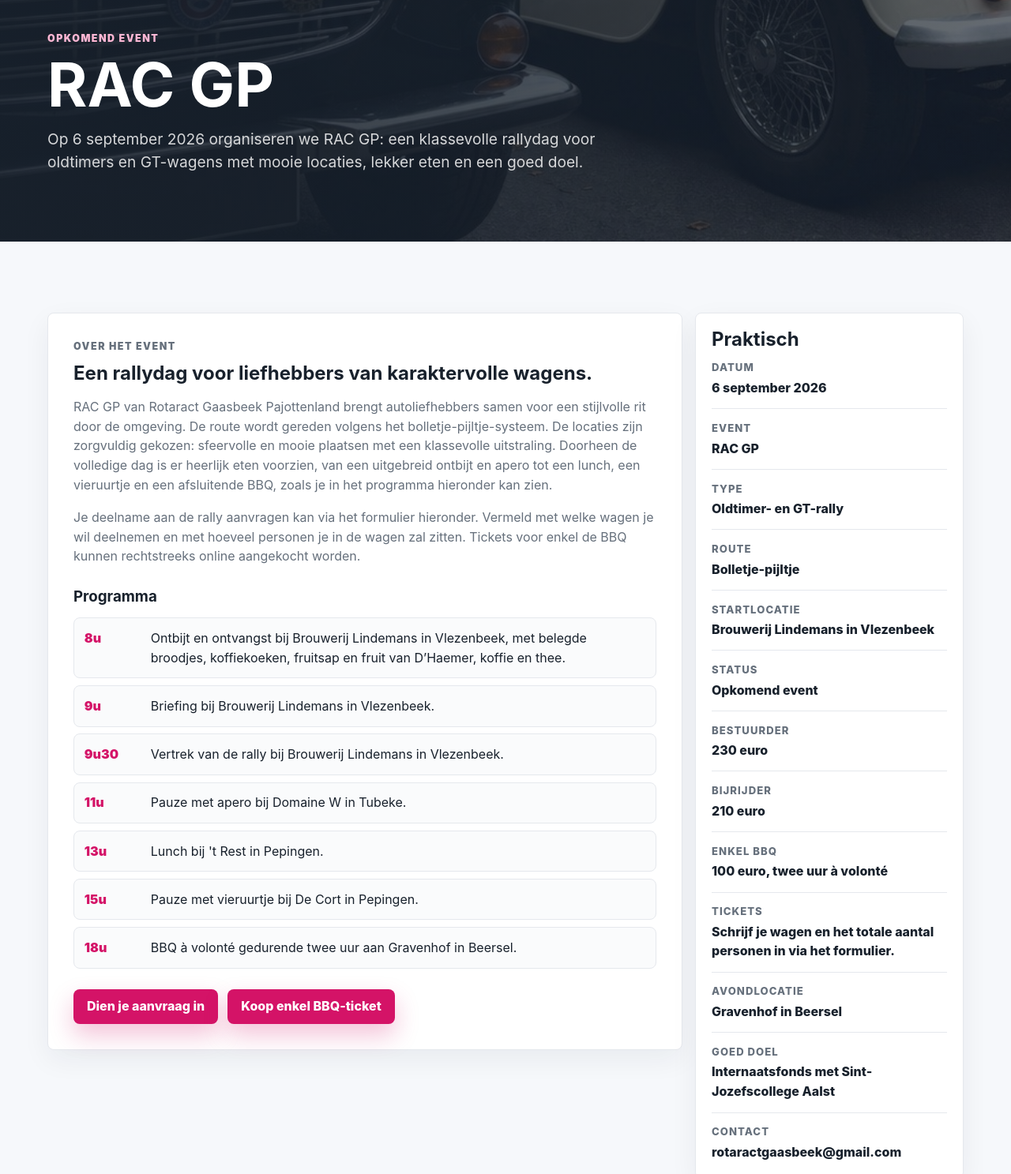
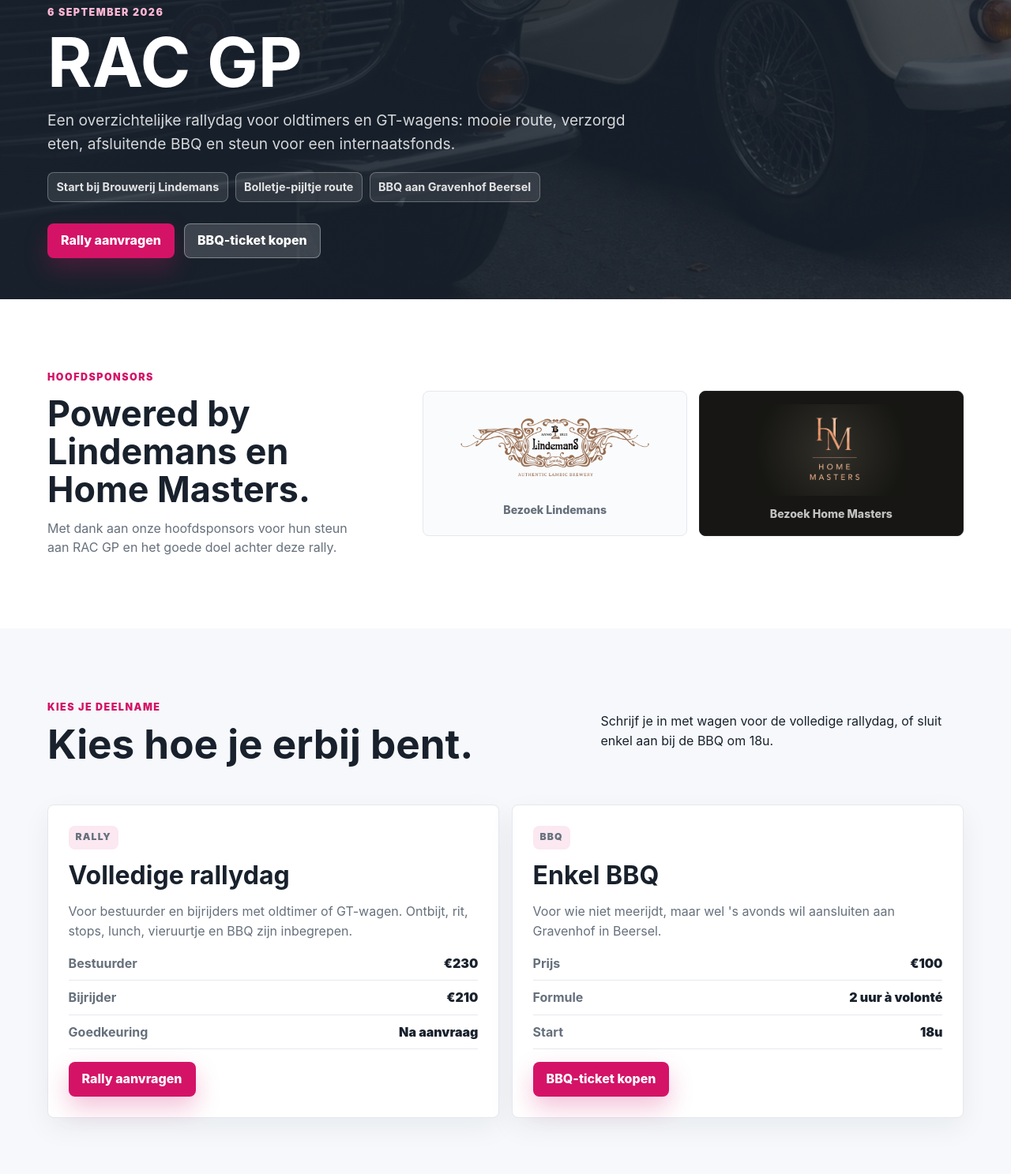
Before and after one commit to rotaractgaasbeek/website, a plain HTML site: page rally.html in a window 1280 px wide. Shown: the part 123-1610 px from the top of the page at 79% size. Drawn offline with Linux system fonts and the light colour scheme; a script that the page names is missing.

Commit message:
update rally evenement pagina

```diff
--- a/assets/css/styles.css
+++ b/assets/css/styles.css
@@ -689,6 +689,243 @@ textarea {
   max-width: 780px;
 }
 
+.page-hero--rally .page-hero__image {
+  opacity: 0.48;
+}
+
+.page-hero--rally::after {
+  background: linear-gradient(90deg, rgba(24, 33, 44, 0.9), rgba(24, 33, 44, 0.54));
+}
+
+.page-hero--rally .page-hero__content {
+  min-height: clamp(300px, 38svh, 430px);
+  padding: 3.25rem 0;
+}
+
+.page-hero--rally .page-title {
+  font-size: clamp(2.6rem, 7vw, 5.4rem);
+}
+
+.rally-hero-meta {
+  display: flex;
+  flex-wrap: wrap;
+  gap: 0.55rem;
+  margin: 1.25rem 0 0;
+}
+
+.rally-hero-meta span {
+  padding: 0.45rem 0.65rem;
+  border: 1px solid rgba(255, 255, 255, 0.28);
+  border-radius: var(--radius);
+  color: rgba(255, 255, 255, 0.86);
+  background: rgba(255, 255, 255, 0.1);
+  font-size: 0.9rem;
+  font-weight: 750;
+}
+
+.sponsor-strip {
+  display: grid;
+  grid-template-columns: minmax(280px, 0.75fr) minmax(0, 1.25fr);
+  gap: clamp(1.5rem, 5vw, 4rem);
+  align-items: center;
+}
+
+.sponsor-strip__text h2 {
+  margin: 0;
+  line-height: 1.08;
+  font-size: clamp(1.65rem, 3.5vw, 3rem);
+}
+
+.sponsor-strip__text p:last-child {
+  margin: 0.75rem 0 0;
+  color: var(--muted);
+}
+
+.sponsor-logos {
+  display: grid;
+  grid-template-columns: repeat(2, minmax(0, 1fr));
+  gap: 0.9rem;
+}
+
+.sponsor-logo {
+  display: grid;
+  gap: 0.75rem;
+  place-items: center;
+  min-height: 172px;
+  padding: 1rem;
+  border: 1px solid var(--line);
+  border-radius: var(--radius);
+  background: #FAFBFC;
+  transition: transform 0.18s ease, box-shadow 0.18s ease, border-color 0.18s ease;
+}
+
+.sponsor-logo:hover {
+  transform: translateY(-2px);
+  border-color: rgba(212, 19, 103, 0.28);
+  box-shadow: 0 14px 36px rgba(24, 33, 44, 0.08);
+}
+
+.sponsor-logo img {
+  width: 100%;
+  max-width: 260px;
+  max-height: 96px;
+  object-fit: contain;
+}
+
+.sponsor-logo span {
+  color: var(--muted);
+  font-size: 0.88rem;
+  font-weight: 800;
+}
+
+.sponsor-logo--dark {
+  border-color: #252525;
+  background: #171614;
+}
+
+.sponsor-logo--dark span {
+  color: rgba(255, 255, 255, 0.74);
+}
+
+.sponsor-logo--dark img {
+  max-height: 116px;
+}
+
+.rally-choice {
+  display: grid;
+  gap: 1.25rem;
+}
+
+.rally-choice__cards,
+.rally-info-grid,
+.rally-ticket-grid {
+  display: grid;
+  grid-template-columns: repeat(2, minmax(0, 1fr));
+  gap: 1rem;
+  align-items: start;
+}
+
+.rally-choice-card {
+  display: grid;
+  gap: 1rem;
+  align-content: start;
+  min-height: 100%;
+  padding: clamp(1.15rem, 3vw, 1.6rem);
+  border: 1px solid var(--line);
+  border-radius: var(--radius);
+  background: var(--paper);
+  box-shadow: 0 12px 35px rgba(24, 33, 44, 0.06);
+}
+
+.rally-choice-card h3 {
+  margin: 0;
+  font-size: clamp(1.35rem, 2.5vw, 2rem);
+  line-height: 1.08;
+}
+
+.rally-choice-card p {
+  margin: 0;
+  color: var(--muted);
+}
+
+.rally-choice-card__tag {
+  justify-self: start;
+  padding: 0.35rem 0.55rem;
+  border-radius: var(--radius);
+  color: var(--cranberry-dark);
+  background: var(--cranberry-soft);
+  font-size: 0.76rem;
+  font-weight: 900;
+  letter-spacing: 0.1em;
+  text-transform: uppercase;
+}
+
+.rally-choice-card dl {
+  display: grid;
+  gap: 0.55rem;
+  margin: 0;
+}
+
+.rally-choice-card dl div {
+  display: flex;
+  justify-content: space-between;
+  gap: 1rem;
+  padding-bottom: 0.55rem;
+  border-bottom: 1px solid var(--line);
+}
+
+.rally-choice-card dt {
+  color: var(--muted);
+  font-weight: 750;
+}
+
+.rally-choice-card dd {
+  margin: 0;
+  font-weight: 900;
+  text-align: right;
+}
+
+.rally-choice-card .button {
+  align-self: end;
+  justify-self: start;
+}
+
+.rally-info-grid {
+  grid-template-columns: minmax(0, 1.15fr) minmax(300px, 0.85fr);
+}
+
+.rally-cause--quiet {
+  align-items: center;
+  padding-top: 2rem;
+  border-top: 1px solid var(--line);
+}
+
+.rally-cause--quiet .rally-cause__body p {
+  color: var(--muted);
+  font-size: 1rem;
+}
+
+.rally-cause--quiet .rally-cause__commitment {
+  border-color: var(--line);
+}
+
+.rally-cause--quiet .rally-cause__commitment strong {
+  color: var(--ink);
+}
+
+.rally-cause--quiet .rally-cause__commitment span {
+  color: var(--muted);
+}
+
+.rally-ticket-grid {
+  grid-template-columns: minmax(0, 1.15fr) minmax(320px, 0.85fr);
+}
+
+.rally-forms-head {
+  margin-bottom: 1.25rem;
+}
+
+.rally-application-panel,
+.rally-bbq-panel {
+  box-shadow: 0 12px 35px rgba(24, 33, 44, 0.06);
+}
+
+.rally-bbq-panel {
+  border-top-color: var(--blue);
+}
+
+.rally-bbq-panel .ticket-highlights {
+  grid-template-columns: repeat(2, minmax(0, 1fr));
+}
+
+.rally-bbq-panel .ticket-highlights li {
+  border-right: 1px solid var(--line);
+}
+
+.rally-bbq-panel .ticket-highlights li:last-child {
+  border-right: 0;
+}
+
 .event-list {
   display: grid;
   gap: 1rem;
@@ -798,6 +1035,22 @@ textarea {
   color: var(--muted);
 }
 
+.event-card__powered {
+  justify-self: start;
+  margin-top: 0.85rem;
+  padding: 0.45rem 0.65rem;
+  border: 1px solid rgba(212, 19, 103, 0.18);
+  border-radius: var(--radius);
+  color: var(--ink);
+  background: #FFF7FB;
+  font-size: 0.88rem;
+  font-weight: 760;
+}
+
+.event-card__powered strong {
+  color: var(--cranberry-dark);
+}
+
 .event-card__action {
   margin-top: 1rem;
   color: var(--cranberry);
@@ -1834,6 +2087,10 @@ textarea {
   .section-head--split,
   .story-grid,
   .rally-cause,
+  .sponsor-strip,
+  .rally-choice__cards,
+  .rally-info-grid,
+  .rally-ticket-grid,
   .club-info__layout,
   .calendar-grid,
   .contact-layout,
@@ -1938,7 +2195,8 @@ textarea {
 
   .hero__actions,
   .highlight-band,
-  .form-ticket-cta {
+  .form-ticket-cta,
+  .sponsor-logos {
     display: grid;
     grid-template-columns: 1fr;
   }
@@ -1991,4 +2249,8 @@ textarea {
   .ticket-highlights li:last-child {
     border-bottom: 0;
   }
-}
+
+  .rally-bbq-panel .ticket-highlights li {
+    border-right: 0;
+  }
+}
--- a/rally.html
+++ b/rally.html
@@ -57,6 +57,18 @@
           "url": "https://www.rotaractgaasbeek.be/",
           "email": "rotaractgaasbeek@gmail.com"
         },
+        "sponsor": [
+          {
+            "@type": "Organization",
+            "name": "Lindemans",
+            "url": "https://lindemans.be/"
+          },
+          {
+            "@type": "Organization",
+            "name": "Home Masters",
+            "url": "https://my-homemasters.be"
+          }
+        ],
         "offers": [
           {
             "@type": "Offer",
@@ -110,57 +122,106 @@
     </header>
 
     <main id="main">
-      <section class="page-hero">
+      <section class="page-hero page-hero--rally">
         <div class="page-hero__image">
           <img class="rally-photo" src="assets/images/photos/rac-gp-oldtimers-professional.jpg" alt="Twee oldtimers voor een kasteel, met onleesbaar gemaakte nummerplaat">
         </div>
         <div class="page-hero__content">
           <div class="page-hero__body">
-            <p class="eyebrow">Opkomend event</p>
+            <p class="eyebrow">6 september 2026</p>
             <h1 class="page-title">RAC GP</h1>
-            <p class="lead">Op 6 september 2026 organiseren we RAC GP: een klassevolle rallydag voor oldtimers en GT-wagens met mooie locaties, lekker eten en een goed doel.</p>
+            <p class="lead">Een overzichtelijke rallydag voor oldtimers en GT-wagens: mooie route, verzorgd eten, afsluitende BBQ en steun voor een internaatsfonds.</p>
+            <div class="rally-hero-meta" aria-label="Kerninformatie">
+              <span>Start bij Brouwerij Lindemans</span>
+              <span>Bolletje-pijltje route</span>
+              <span>BBQ aan Gravenhof Beersel</span>
+            </div>
+            <div class="hero__actions">
+              <a class="button button--primary" href="#inschrijven">Rally aanvragen</a>
+              <a class="button button--secondary" href="#bbq-tickets">BBQ-ticket kopen</a>
+            </div>
+          </div>
+        </div>
+      </section>
+
+      <section class="section section--paper">
+        <div class="wrap sponsor-strip">
+          <div class="sponsor-strip__text">
+            <p class="eyebrow">Hoofdsponsors</p>
+            <h2>Powered by Lindemans en Home Masters.</h2>
+            <p>Met dank aan onze hoofdsponsors voor hun steun aan RAC GP en het goede doel achter deze rally.</p>
+          </div>
+          <div class="sponsor-logos" aria-label="Hoofdsponsors RAC GP">
+            <a class="sponsor-logo sponsor-logo--light" href="https://lindemans.be/" target="_blank" rel="noopener noreferrer">
+              <img src="assets/images/lindemans-logo.png" alt="Lindemans">
+              <span>Bezoek Lindemans</span>
+            </a>
+            <a class="sponsor-logo sponsor-logo--dark" href="https://my-homemasters.be" target="_blank" rel="noopener noreferrer">
+              <img src="assets/images/home-masters-logo.png" alt="Home Masters">
+              <span>Bezoek Home Masters</span>
+            </a>
           </div>
         </div>
       </section>
 
       <section class="section">
-        <div class="wrap event-detail">
+        <div class="wrap rally-choice">
+          <div class="section-head section-head--split">
+            <div>
+              <p class="eyebrow">Kies je deelname</p>
+              <h2 class="section-title">Kies hoe je erbij bent.</h2>
+            </div>
+            <p>Schrijf je in met wagen voor de volledige rallydag, of sluit enkel aan bij de BBQ om 18u.</p>
+          </div>
+          <div class="rally-choice__cards">
+            <article class="rally-choice-card">
+              <p class="rally-choice-card__tag">Rally</p>
+              <h3>Volledige rallydag</h3>
+              <p>Voor bestuurder en bijrijders met oldtimer of GT-wagen. Ontbijt, rit, stops, lunch, vieruurtje en BBQ zijn inbegrepen.</p>
+              <dl>
+                <div><dt>Bestuurder</dt><dd>€230</dd></div>
+                <div><dt>Bijrijder</dt><dd>€210</dd></div>
+                <div><dt>Goedkeuring</dt><dd>Na aanvraag</dd></div>
+              </dl>
+              <a class="button button--primary" href="#inschrijven">Rally aanvragen</a>
+            </article>
+            <article class="rally-choice-card">
+              <p class="rally-choice-card__tag">BBQ</p>
+              <h3>Enkel BBQ</h3>
+              <p>Voor wie niet meerijdt, maar wel 's avonds wil aansluiten aan Gravenhof in Beersel.</p>
+              <dl>
+                <div><dt>Prijs</dt><dd>€100</dd></div>
+                <div><dt>Formule</dt><dd>2 uur à volonté</dd></div>
+                <div><dt>Start</dt><dd>18u</dd></div>
+              </dl>
+              <a class="button button--primary" href="#bbq-tickets">BBQ-ticket kopen</a>
+            </article>
+          </div>
+        </div>
+      </section>
+
+      <section class="section section--paper">
+        <div class="wrap rally-info-grid">
           <article class="event-detail__main">
-            <p class="eyebrow">Over het event</p>
-            <h2>Een rallydag voor liefhebbers van karaktervolle wagens.</h2>
-            <p>RAC GP van Rotaract Gaasbeek Pajottenland brengt autoliefhebbers samen voor een stijlvolle rit door de omgeving. De route wordt gereden volgens het bolletje-pijltje-systeem. De locaties zijn zorgvuldig gekozen: sfeervolle en mooie plaatsen met een klassevolle uitstraling. Doorheen de volledige dag is er heerlijk eten voorzien, van een uitgebreid ontbijt en apero tot een lunch, een vieruurtje en een afsluitende BBQ, zoals je in het programma hieronder kan zien.</p>
-            <p>Je deelname aan de rally aanvragen kan via het formulier hieronder. Vermeld met welke wagen je wil deelnemen en met hoeveel personen je in de wagen zal zitten. Tickets voor enkel de BBQ kunnen rechtstreeks online aangekocht worden.</p>
-            <div class="event-program">
-              <h3>Programma</h3>
+            <p class="eyebrow">Programma</p>
+            <h2>De dag in één overzicht.</h2>
             <ol class="event-program__list">
-                <li><time>8u</time><span>Ontbijt en ontvangst bij Brouwerij Lindemans in Vlezenbeek, met belegde broodjes, koffiekoeken, fruitsap en fruit van D’Haemer, koffie en thee.</span></li>
-                <li><time>9u</time><span>Briefing bij Brouwerij Lindemans in Vlezenbeek.</span></li>
-                <li><time>9u30</time><span>Vertrek van de rally bij Brouwerij Lindemans in Vlezenbeek.</span></li>
-                <li><time>11u</time><span>Pauze met apero bij Domaine W in Tubeke.</span></li>
+              <li><time>8u</time><span>Ontbijt en ontvangst bij Brouwerij Lindemans in Vlezenbeek.</span></li>
+              <li><time>9u</time><span>Briefing bij Brouwerij Lindemans.</span></li>
+              <li><time>9u30</time><span>Vertrek van de rally via bolletje-pijltje.</span></li>
+              <li><time>11u</time><span>Apero bij Domaine W in Tubeke.</span></li>
               <li><time>13u</time><span>Lunch bij 't Rest in Pepingen.</span></li>
-                <li><time>15u</time><span>Pauze met vieruurtje bij De Cort in Pepingen.</span></li>
-                <li><time>18u</time><span>BBQ à volonté gedurende twee uur aan Gravenhof in Beersel.</span></li>
+              <li><time>15u</time><span>Vieruurtje bij De Cort in Pepingen.</span></li>
+              <li><time>18u</time><span>BBQ à volonté aan Gravenhof in Beersel.</span></li>
             </ol>
-            </div>
-            <div class="hero__actions">
-              <a class="button button--primary" href="#inschrijven">Dien je aanvraag in</a>
-              <a class="button button--primary" href="#bbq-tickets">Koop enkel BBQ-ticket</a>
-            </div>
           </article>
-          <aside class="event-facts" aria-label="Eventgegevens">
+          <aside class="event-facts" aria-label="Praktische info">
             <h2>Praktisch</h2>
             <dl class="event-facts__list">
               <div><dt>Datum</dt><dd>6 september 2026</dd></div>
-              <div><dt>Event</dt><dd>RAC GP</dd></div>
               <div><dt>Type</dt><dd>Oldtimer- en GT-rally</dd></div>
-              <div><dt>Route</dt><dd>Bolletje-pijltje</dd></div>
-              <div><dt>Startlocatie</dt><dd>Brouwerij Lindemans in Vlezenbeek</dd></div>
-              <div><dt>Status</dt><dd>Opkomend event</dd></div>
-              <div><dt>Bestuurder</dt><dd>230 euro</dd></div>
-              <div><dt>Bijrijder</dt><dd>210 euro</dd></div>
-              <div><dt>Enkel BBQ</dt><dd>100 euro, twee uur à volonté</dd></div>
-              <div><dt>Tickets</dt><dd>Schrijf je wagen en het totale aantal personen in via het formulier.</dd></div>
-              <div><dt>Avondlocatie</dt><dd>Gravenhof in Beersel</dd></div>
+              <div><dt>Start</dt><dd>Brouwerij Lindemans, Vlezenbeek</dd></div>
+              <div><dt>Avond</dt><dd>Gravenhof, Beersel</dd></div>
               <div><dt>Goed doel</dt><dd>Internaatsfonds met Sint-Jozefscollege Aalst</dd></div>
               <div><dt>Contact</dt><dd><a href="mailto:rotaractgaasbeek@gmail.com">rotaractgaasbeek@gmail.com</a></dd></div>
             </dl>
@@ -168,46 +229,35 @@
         </div>
       </section>
 
-      <section class="section section--ink" id="goede-doel">
-        <div class="wrap rally-cause">
+      <section class="section" id="goede-doel">
+        <div class="wrap rally-cause rally-cause--quiet">
           <div>
-            <p class="eyebrow">Waarom we dit organiseren</p>
-            <h2 class="section-title">Een mooie rit kan voor een kind een echte kans worden.</h2>
-            <p class="lead">Alle winst van RAC GP gaat integraal naar een internaatsfonds, in samenwerking met het Sint-Jozefscollege Aalst.</p>
+            <p class="eyebrow">Goed doel</p>
+            <h2 class="section-title">Elke deelname steunt het internaatsfonds.</h2>
           </div>
           <div class="rally-cause__body">
-            <p>Voor kinderen die opgroeien in een moeilijke thuissituatie of in een gezin met beperkte financiële mogelijkheden, kan een internaat een belangrijk verschil maken. Een stabiele omgeving, vaste structuur, rust om te studeren en dagelijkse begeleiding kunnen ruimte creëren om opnieuw vooruit te kijken.</p>
-            <p>De kostprijs van een internaat vormt voor sommige gezinnen echter een te hoge drempel. Het internaatsfonds helpt die financiële drempel te verlagen, zodat de thuissituatie of het gezinsbudget niet alleen bepaalt welke ondersteuning en ontwikkelingskansen een kind krijgt.</p>
-            <p>Met RAC GP willen we meer doen dan een bijzondere dag voor autoliefhebbers organiseren. Iedere inschrijving, iedere bijrijder en ieder BBQ-ticket draagt bij aan dit fonds. Zo wordt het plezier van één dag omgezet in langdurige ondersteuning voor kinderen die daar echt nood aan hebben.</p>
+            <p>Alle winst van RAC GP gaat integraal naar een internaatsfonds, in samenwerking met het Sint-Jozefscollege Aalst. Dat fonds helpt de financiële drempel verlagen voor kinderen die baat hebben bij structuur, begeleiding en een stabiele omgeving.</p>
             <div class="rally-cause__commitment">
-              <strong>Elke deelname telt.</strong>
-              <span>De volledige winst gaat naar het internaatsfonds met het Sint-Jozefscollege Aalst.</span>
+              <strong>Bedankt aan deelnemers en sponsors.</strong>
+              <span>Jullie steun maakt van RAC GP meer dan alleen een mooie rallydag.</span>
             </div>
           </div>
         </div>
       </section>
 
       <section class="section section--paper" id="inschrijven">
-        <div class="wrap rally-registration">
-          <div class="rally-registration__intro">
-            <p class="eyebrow">Deelnameaanvraag</p>
-            <h2 class="section-title">Vraag je deelname aan voor RAC GP.</h2>
-            <p class="lead">Vul je gegevens en wagen in. Het aantal personen is altijd inclusief de bestuurder. Wie enkel naar de BBQ komt, kan dat hieronder aanduiden. Een aanvraag is pas een officiële inschrijving nadat we ze hebben goedgekeurd en de betaling ontvangen is.</p>
-            <div class="rally-registration__image">
-              <img class="rally-photo" src="assets/images/photos/rac-gp-oldtimers-professional.jpg" alt="Twee oldtimers voor een kasteel, met onleesbaar gemaakte nummerplaat">
+        <div class="wrap">
+          <div class="section-head section-head--split rally-forms-head">
+            <div>
+              <p class="eyebrow">Inschrijven</p>
+              <h2 class="section-title">Rallyaanvraag of BBQ-ticket.</h2>
             </div>
+            <p>De rallyaanvraag wordt eerst goedgekeurd. BBQ-tickets koop je meteen online via Stripe.</p>
           </div>
-
-          <section class="form-panel" aria-label="Aanvraagformulier RAC GP">
-            <div class="form-ticket-cta">
-              <div>
-                <strong>Kom je enkel naar de BBQ?</strong>
-                <span>Dan hoef je geen rallyaanvraag in te vullen.</span>
-              </div>
-              <a class="button button--primary" href="#bbq-tickets">Tickets kopen BBQ</a>
-            </div>
-            <h2>Aanvraagformulier</h2>
-            <p class="form-intro">Na verzending beoordelen we de aanvraag en, bij deelname aan de rally, ook de opgegeven wagen. Daarna nemen we contact op over de betaling. Pas na goedkeuring en betaling is de deelname officieel.</p>
+          <div class="rally-ticket-grid">
+            <section class="form-panel rally-application-panel" aria-label="Aanvraagformulier RAC GP">
+              <h2>Rallyaanvraag</h2>
+              <p class="form-intro">Vul je gegevens en wagen in. Het aantal personen is altijd inclusief de bestuurder. Pas na goedkeuring en betaling is de deelname officieel.</p>
               <form class="form-grid" action="/api/rally-registration" method="POST" data-rally-form>
                 <input class="form-honeypot" type="text" name="website" tabindex="-1" autocomplete="off" aria-hidden="true">
                 <input type="hidden" name="Deelname" value="Volledige rally met wagen">
@@ -261,23 +311,14 @@
                 </div>
               </form>
             </section>
-        </div>
-      </section>
 
-      <section class="section" id="bbq-tickets">
-        <div class="wrap ticket-layout">
-          <div>
-            <p class="eyebrow">Enkel BBQ</p>
-            <h2 class="section-title">Koop je BBQ-ticket.</h2>
-            <p class="lead">Wil je niet deelnemen aan de rally, maar wel aansluiten bij de BBQ om 18u aan Gravenhof in Beersel? Geniet gedurende twee uur à volonté en koop hier rechtstreeks je ticket. Er zijn maximaal 120 BBQ-tickets beschikbaar.</p>
+            <form class="ticket-panel rally-bbq-panel" id="bbq-tickets" action="/api/create-checkout" method="POST" data-ticket-form data-ticket-event="bbq">
+              <h2>BBQ-ticket</h2>
+              <p class="form-intro">Enkel aansluiten bij de BBQ aan Gravenhof in Beersel.</p>
               <ul class="ticket-highlights">
                 <li><strong>€100</strong><span>per persoon</span></li>
-              <li><strong>2 uur</strong><span>BBQ à volonté vanaf 18u</span></li>
-              <li><strong>Gravenhof in Beersel</strong><span>avondlocatie</span></li>
+                <li><strong>2 uur</strong><span>BBQ à volonté</span></li>
               </ul>
-          </div>
-          <form class="ticket-panel" action="/api/create-checkout" method="POST" data-ticket-form data-ticket-event="bbq">
-            <h2>BBQ-tickets</h2>
               <div class="field">
                 <label for="bbq-name">Naam en voornaam</label>
                 <input id="bbq-name" name="name" type="text" autocomplete="name" required>
@@ -321,6 +362,7 @@
               <p class="form-status" role="status" aria-live="polite" data-ticket-status></p>
             </form>
           </div>
+        </div>
       </section>
     </main>
 
```
Also changed, not shown: events.html (+1 -0 lines), assets/images/home-masters-logo.png (added), assets/images/lindemans-logo.png (added). Lines whose indentation alone changed are shown as unchanged.
